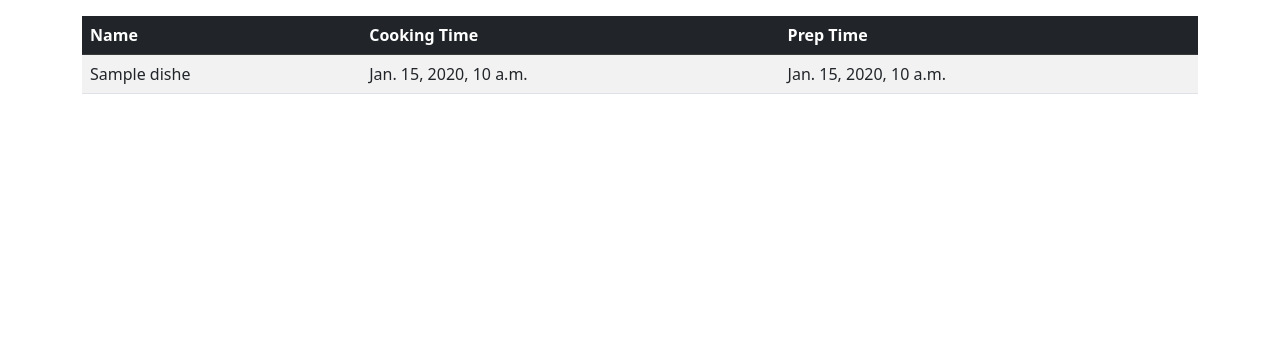
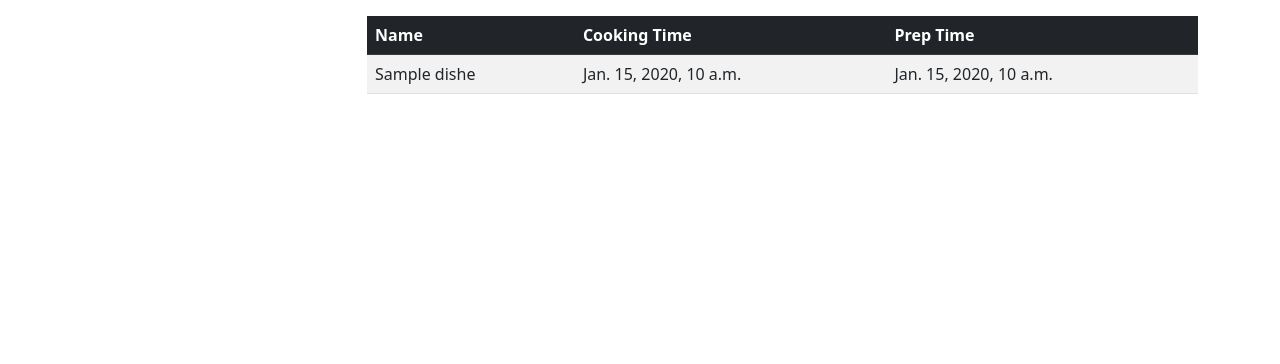
Before and after one commit to Pioo00/MOD5EP, a Django app: template tapas/tapasapp/templates/tapasapp/list.html in a window 1280 px wide. Shown: the part 56-420 px from the top of the page. Run offline with Django 3.2, Linux system fonts and the light colour scheme; the template is opened without the code that fills it: most values are stand-ins (such as "Sample title", 1, 10 or a date in 2020); some libraries are stand-ins or nearby versions.

Commit message:
base.html

```diff
--- a/tapas/tapasapp/templates/tapasapp/base.html
+++ b/tapas/tapasapp/templates/tapasapp/base.html
@@ -13,29 +13,26 @@
     <body>
         <nav class="navbar navbar-dark bg-custom mb-3 sticky-top" style="background-color: #590404;">
             <div class="container-fluid">
-                <a class="navbar-brand mb-0" href="{% url 'view_menu' %}">My Tapas Menu</span> </a>
+                <a class="navbar-brand mb-0" href="{% url 'view_menu' %}">My Tapas Menu</a>
                 <a href="" style="color:white"><i class="material-icons">add</i></a>
-
             </div>
-
         </nav>
 
         <div class="container">
             <div class="row">
-
-                {% block content %}
-                {% endblock %}
-
+                <div class="col-3">
+                    {% block sidemenu %}
+                    {% endblock %}
+                </div>
+                <div class="col-9">
+                    {% block content %}
+                    {% endblock %}
+                </div>
             </div>
         </div>
 
         <footer class="footer bg-custom" style="background-color: #590404;">
-
-            <!-- Copyright -->
             <div class="container">&copy; 2020</div>
-            <!-- Copyright -->
-
-        </footer>
-
+            </footer>
     </body>
 </html>
```
